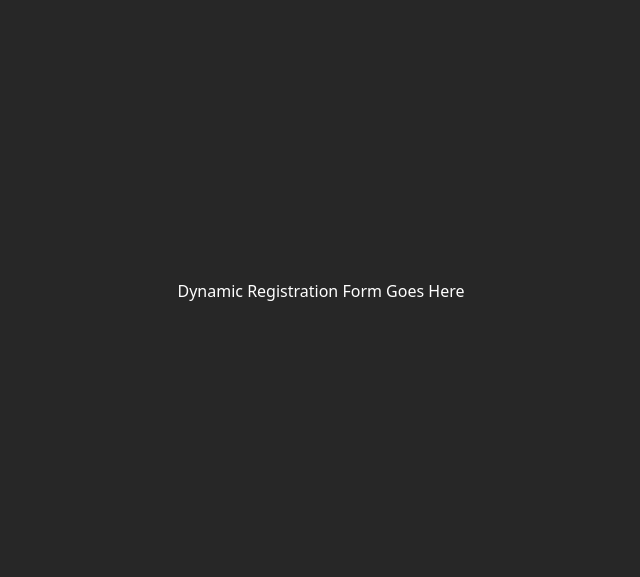
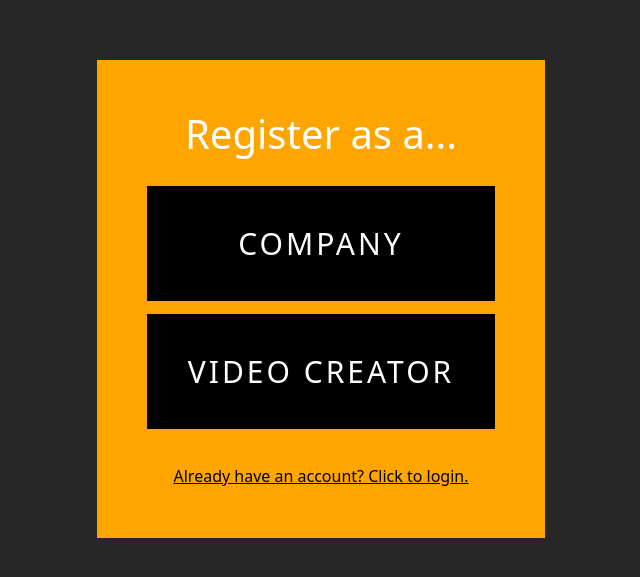
Before and after one commit to JoshuaB94/TutorialFlare_Frontend, a React (Create React App) app: page /register in a window 1280 px wide. Shown: the part 101-678 px from the top of the page, without its empty margins (319-959 px from the left). Built offline with nearby package versions, Linux system fonts and the light colour scheme.

Commit message:
Coded Register component + Implemented a Link component that paths to Register component within the Login component + Tweaked NavBar a bit

```diff
--- a/src/components/Login/Login.jsx
+++ b/src/components/Login/Login.jsx
@@ -16,6 +16,8 @@ const Login = () => {
 
                 <div className="link-wrapper">
                     <Link to="/" className="goto-link">Go Back to Home</Link>
+                    {' | '}
+                    <Link to="/register" className="goto-link">Create an Account</Link>
                 </div>
             </div>
         </div>
--- a/src/components/NavBar/NavBar.css
+++ b/src/components/NavBar/NavBar.css
@@ -1,4 +0,0 @@
-.main-navbar{
-    width: 100%;
-    background: #e9e8e8;
-}
--- a/src/components/NavBar/NavBar.jsx
+++ b/src/components/NavBar/NavBar.jsx
@@ -12,7 +12,7 @@ import Button from '@mui/material/Button';
 import Tooltip from '@mui/material/Tooltip';
 import MenuItem from '@mui/material/MenuItem';
 
-const pages = ['Home', 'Hire a Creator', 'Pricing'];
+const pages = ['Home', 'Hire a Creator', 'Register/Login'];
 const settings = ['Profile', 'Profile Settings', 'Logout'];
 
 const NavBar = () => {
--- a/src/components/Register/Register.css
+++ b/src/components/Register/Register.css
@@ -1,8 +1,58 @@
 .registration-page {
+    background-color: rgb(39, 39, 39);
+    height: 100vh;
     display: flex;
     align-items: center;
     justify-content: center;
-    height: 100vh;
-    background-color: rgb(39, 39, 39);
+}
+
+.registration-selection {
+    background-color: orange;
+    padding: 50px;
+    text-align: center;
+    width: 35%;
+}
+
+h1 {
+    color: white;
+    margin-bottom: 4%;
+}
+
+.register-button {
+    width: 100%;
+    border-style: none;
+    background-color: black;
+    color: white;
+    padding-top: 35px;
+    padding-bottom: 35px;
+    font-size: 30px;
+    text-transform: uppercase;
+    font-weight: 400;
+    letter-spacing: .1em;
+    margin-top: 4%;
+}
+
+.register-button:hover {
+    background-color: rgb(218, 88, 88);
+}
+
+.button-link {
+    text-decoration: none;
     color: white;
 }
+
+.button-link:hover {
+    color: white;
+}
+
+.goto-link {
+    color: black;
+}
+
+.goto-link:hover {
+    color: grey;
+}
+
+.link-wrapper {
+    margin-top: 10%;
+}
--- a/src/components/Register/Register.jsx
+++ b/src/components/Register/Register.jsx
@@ -1,14 +1,22 @@
 import './Register.css';
-import axios from 'axios';
-import Link from 'react-router-dom';
+import { Link } from 'react-router-dom';
 
 const Register = () => {
-
-
-
     return (
         <div className="registration-page">
-            <p>Dynamic Registration Form Goes Here</p>
+            <div className="registration-selection">
+                <h1>Register as a...</h1>
+                <Link to="/company-registration" className="button-link">
+                    <button className="register-button">Company</button>
+                </Link>
+                <Link to="/videocreator-registration" className="button-link">
+                    <button className="register-button">Video Creator</button>
+                </Link>
+
+                <div className="link-wrapper">
+                    <Link to="/login" className="goto-link">Already have an account? Click to login.</Link>
+                </div>
+            </div>
         </div>
      );
 }
```
